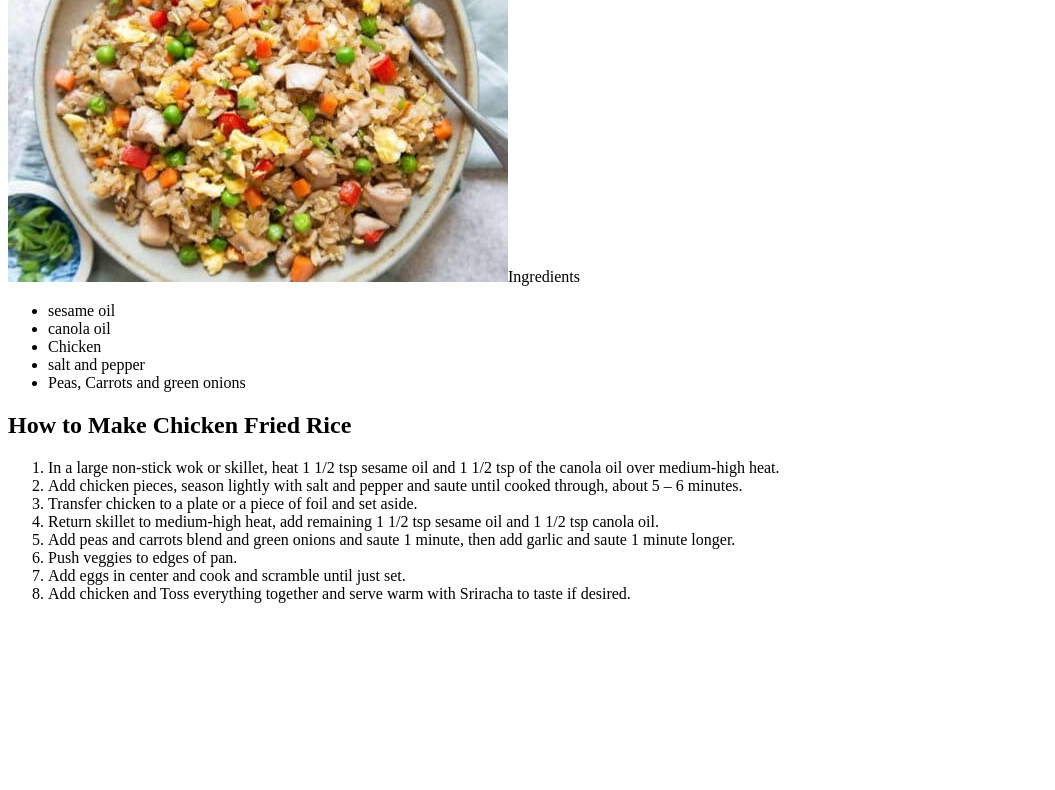
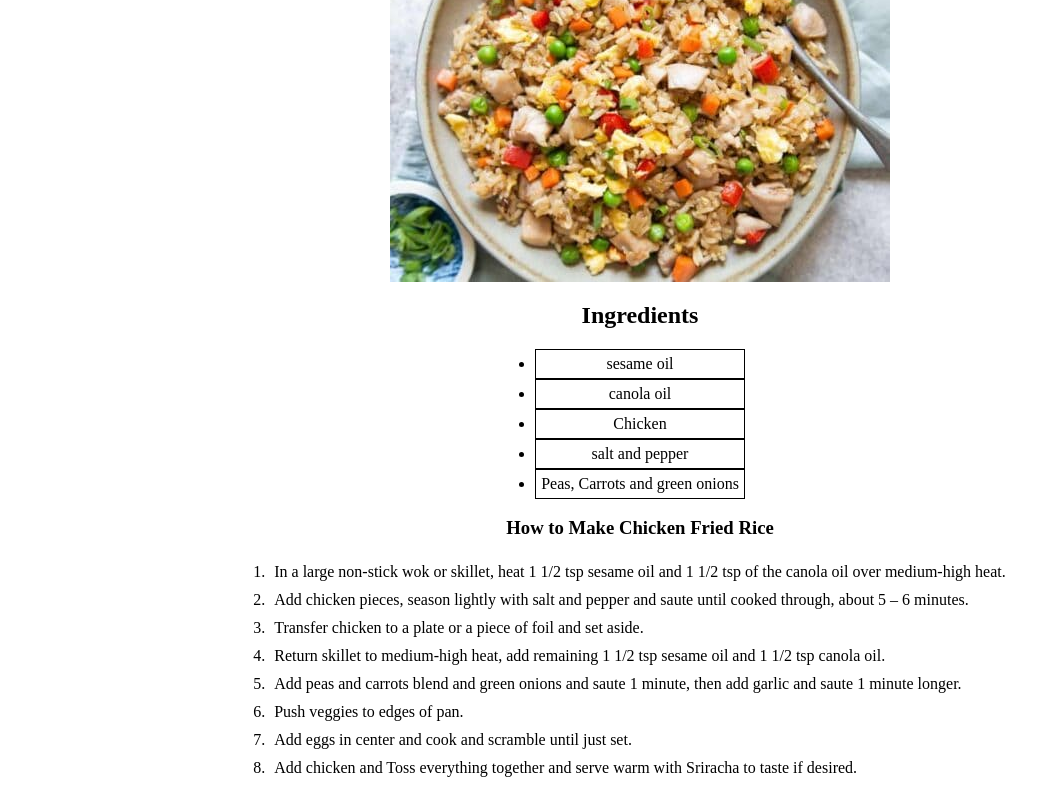
Before and after one commit to danthecodeman/McC-Recipes, a plain HTML site: page recipes/garlic-fried-rice.html in a window 1280 px wide. Shown: the part 173-963 px from the top of the page, without its empty margins (0-1055 px from the left). Before the commit the page ends 800 px from the top, so only its background shows below. Drawn offline with Linux system fonts and the light colour scheme.

Commit message:
Added css styles to recipes

```diff
--- a/index.html
+++ b/index.html
@@ -6,7 +6,7 @@
         <title></title>
         <meta name="description" content="">
         <meta name="viewport" content="width=device-width, initial-scale=1">
-        <link rel="stylesheet" href="">
+        <link rel="stylesheet" href="styles.css">
     </head>
     <body>
         <h1>McCRecipes</h1>
--- a/recipes/garlic-fried-rice.html
+++ b/recipes/garlic-fried-rice.html
@@ -6,12 +6,13 @@
         <title></title>
         <meta name="description" content="">
         <meta name="viewport" content="width=device-width, initial-scale=1">
-        <link rel="stylesheet" href="">
+        <link rel="stylesheet" href="styles.css">
     </head>
     <body>
         <h1>Garlic Fried Rice</h1>
-    <img src="Chicken-Fried-Rice.jpg" alt="
+    <img src="Chicken-Fried-Rice.jpg" alt="">
     <h2>Ingredients</h2>
+    <div class="ingredients">
     <ul>
         <li>sesame oil</li>
         <li>canola oil</li>
@@ -19,7 +20,9 @@
         <li>salt and pepper</li>
         <li>Peas, Carrots and green onions</li>
     </ul>
-    <h2>How to Make Chicken Fried Rice</h2>
+    </div>
+    <h3>How to Make Chicken Fried Rice</h3>
+    <div class="how-to">
         <ol>
             <li>In a large non-stick wok or skillet, heat 1 1/2 tsp sesame oil and 1 1/2 tsp of the canola oil over medium-high heat.</li>
             <li>Add chicken pieces, season lightly with salt and pepper and saute until cooked through, about 5 – 6 minutes.</li>
@@ -30,7 +33,7 @@
             <li>Add eggs in center and cook and scramble until just set.</li>
             <li>Add chicken and Toss everything together and serve warm with Sriracha to taste if desired.</li>
         </ol>
-
+    </div>
 
         <script src="" async defer></script>
     </body>
--- /dev/null
+++ b/recipes/styles.css
@@ -0,0 +1,46 @@
+h1 {
+    text-align: center;
+}
+
+img {
+    display: block;
+    margin: 0 auto;
+}
+
+h2 {
+    text-align: center;
+}
+
+h3 {
+    text-align: center;
+}
+
+.ingredients {
+    text-align: center;
+}
+
+.ingredients ul {
+    display: inline-block;
+    margin: 0;
+    padding: 0;
+}
+
+.ingredients li {
+    padding: 5px 5px;
+    border: 1px solid black;
+}
+
+.how-to {
+    text-align: center;
+}
+
+.how-to ol {
+    text-align: left;
+    display: inline-block;
+    margin: 0;
+    padding: 0;
+}
+
+.how-to li {
+    padding: 5px 5px;
+}
--- /dev/null
+++ b/styles.css
@@ -0,0 +1,12 @@
+h1 {
+    text-align: center;
+}
+
+ul{
+    text-align: left;
+}
+
+a {
+    text-decoration: none;
+    color: black;
+}
```
